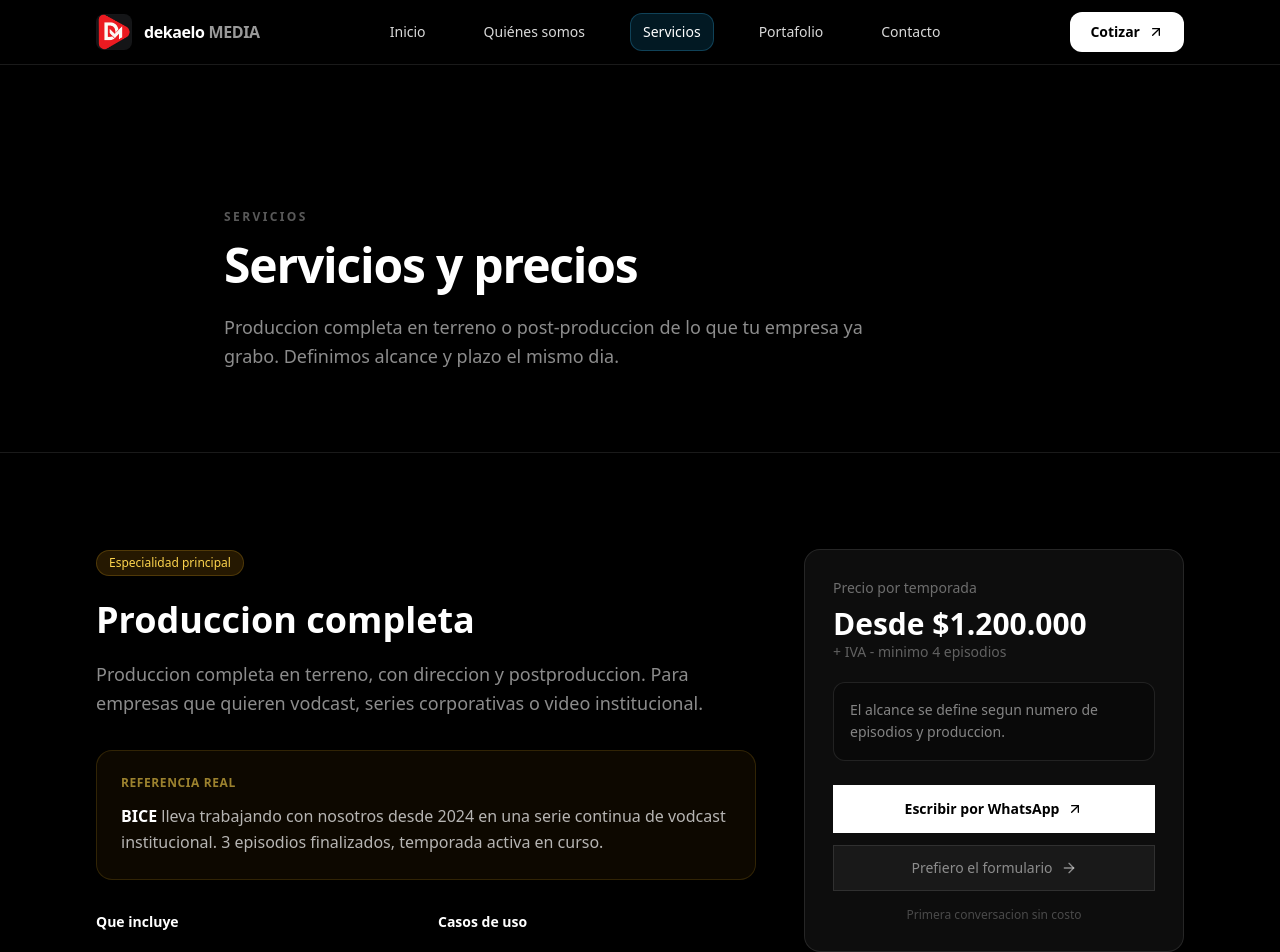
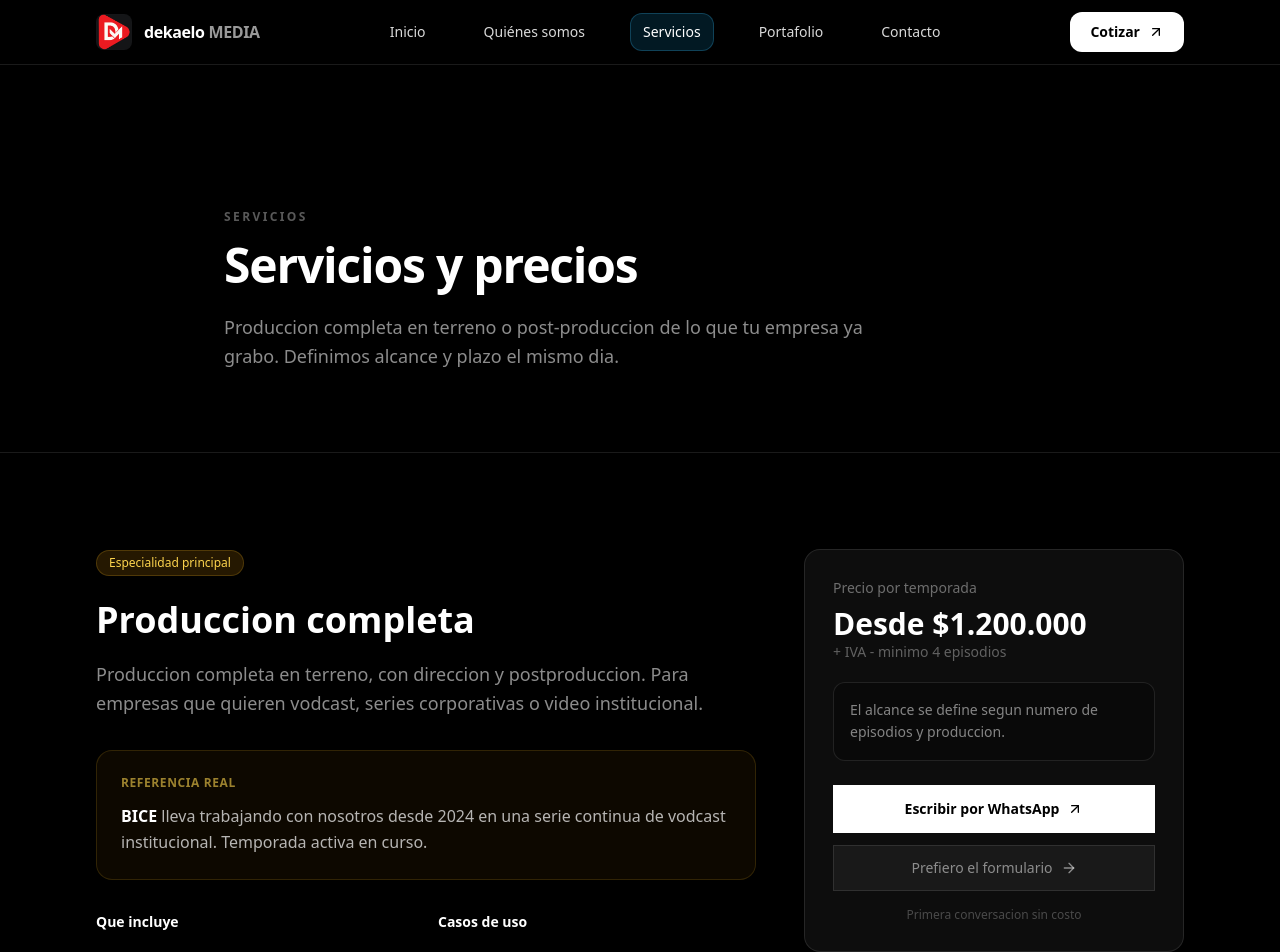
Before and after one commit to TronxGroup/Dekaelo-Media, a Next.js app: page /servicios in a window 1280 px wide. Shown: the top 952 px of the page. Built offline with nearby package versions, Linux system fonts and the light colour scheme.

Commit message:
Update page.tsx

```diff
--- a/app/servicios/page.tsx
+++ b/app/servicios/page.tsx
@@ -50,7 +50,7 @@ export default function ServiciosPage() {
               <p className="mt-5 text-lg text-white/55 leading-relaxed">Produccion completa en terreno, con direccion y postproduccion. Para empresas que quieren vodcast, series corporativas o video institucional.</p>
               <div className="mt-8 rounded-2xl border border-amber-400/15 bg-amber-500/5 p-6">
                 <p className="text-xs font-semibold uppercase tracking-wider text-amber-300/60 mb-3">Referencia real</p>
-                <p className="text-white/70 leading-relaxed"><strong className="text-white">BICE</strong> lleva trabajando con nosotros desde 2024 en una serie continua de vodcast institucional. 3 episodios finalizados, temporada activa en curso.</p>
+                <p className="text-white/70 leading-relaxed"><strong className="text-white">BICE</strong> lleva trabajando con nosotros desde 2024 en una serie continua de vodcast institucional. Temporada activa en curso.</p>
               </div>
               <div className="mt-8 grid gap-6 sm:grid-cols-2">
                 <div>
```
